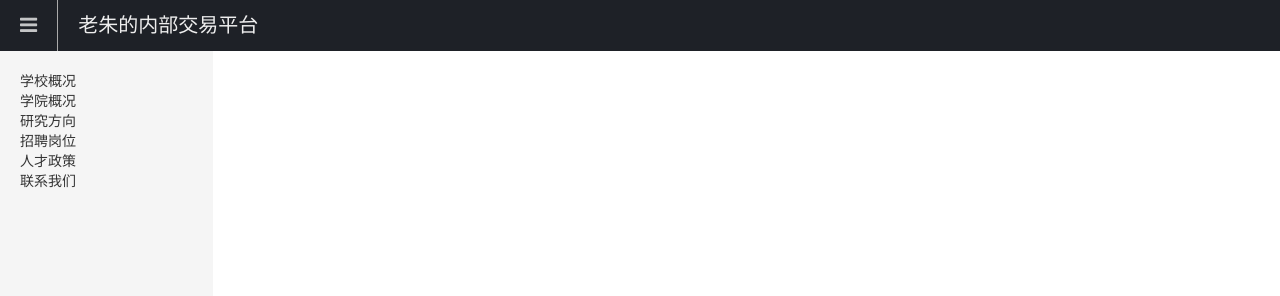
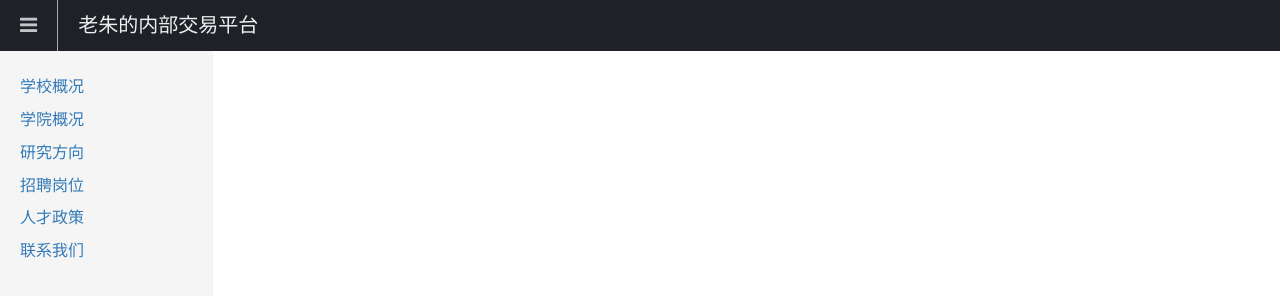
Before and after one commit to lfkdsk/ssdut_wechat, a website: page views/admin/index.html in a window 1280 px wide. Drawn offline with nearby package versions, Linux system fonts and the light colour scheme.

```diff
--- a/static/css/admin.css
+++ b/static/css/admin.css
@@ -50,3 +50,21 @@
         background: #f5f5f5 repeat 0 0;
     }
 }
+
+.nav-sidebar {
+    margin-right: -21px;
+    margin-bottom: 20px;
+    margin-left: -20px;
+    font-size: 16px;
+}
+
+.nav-sidebar > .active > a,
+.nav-sidebar > .active > a:hover,
+.nav-sidebar > .active > a:focus {
+    color: #ffffff;
+    background: #428bca repeat 0 0;
+}
+
+.nav-sidebar > li > a {
+    padding: 5px 20px;
+}
--- a/views/admin/index.html
+++ b/views/admin/index.html
@@ -21,16 +21,30 @@
         </nav>
     </header>
     <!-- 侧栏 -->
-    <section class="sidebar col-md-2 col-sm-3">
-        <div>
-            <ul>
-                <li>学校概况</li>
-                <li>学院概况</li>
-                <li>研究方向</li>
-                <li>招聘岗位</li>
-                <li>人才政策</li>
-                <li>联系我们</li>
-            </ul>
+    <section class="container-fluid">
+        <div class="row">
+            <div class="sidebar col-md-2 col-sm-3">
+                <ul class="nav nav-sidebar">
+                    <li>
+                        <a href="javascript:;" data-go-to="about_school">学校概况</a>
+                    </li>
+                    <li>
+                        <a href="javascript:;" data-go-to="about_college">学院概况</a>
+                    </li>
+                    <li>
+                        <a href="javascript:;" data-go-to="research">研究方向</a>
+                    </li>
+                    <li>
+                        <a href="javascript:;" data-go-to="position">招聘岗位</a>
+                    </li>
+                    <li>
+                        <a href="javascript:;" data-go-to="policy">人才政策</a>
+                    </li>
+                    <li>
+                        <a href="javascript:;" data-go-to="connection">联系我们</a>
+                    </li>
+                </ul>
+            </div>
         </div>
     </section>
 
@@ -38,7 +52,7 @@
     <section>
         <!-- tab -->
         <div>
-            <ul>
+            <ul class="nav nav-tabs">
                 <li></li>
             </ul>
         </div>
```
Also changed, not shown: static/js/login.js (+45 -4 lines).
